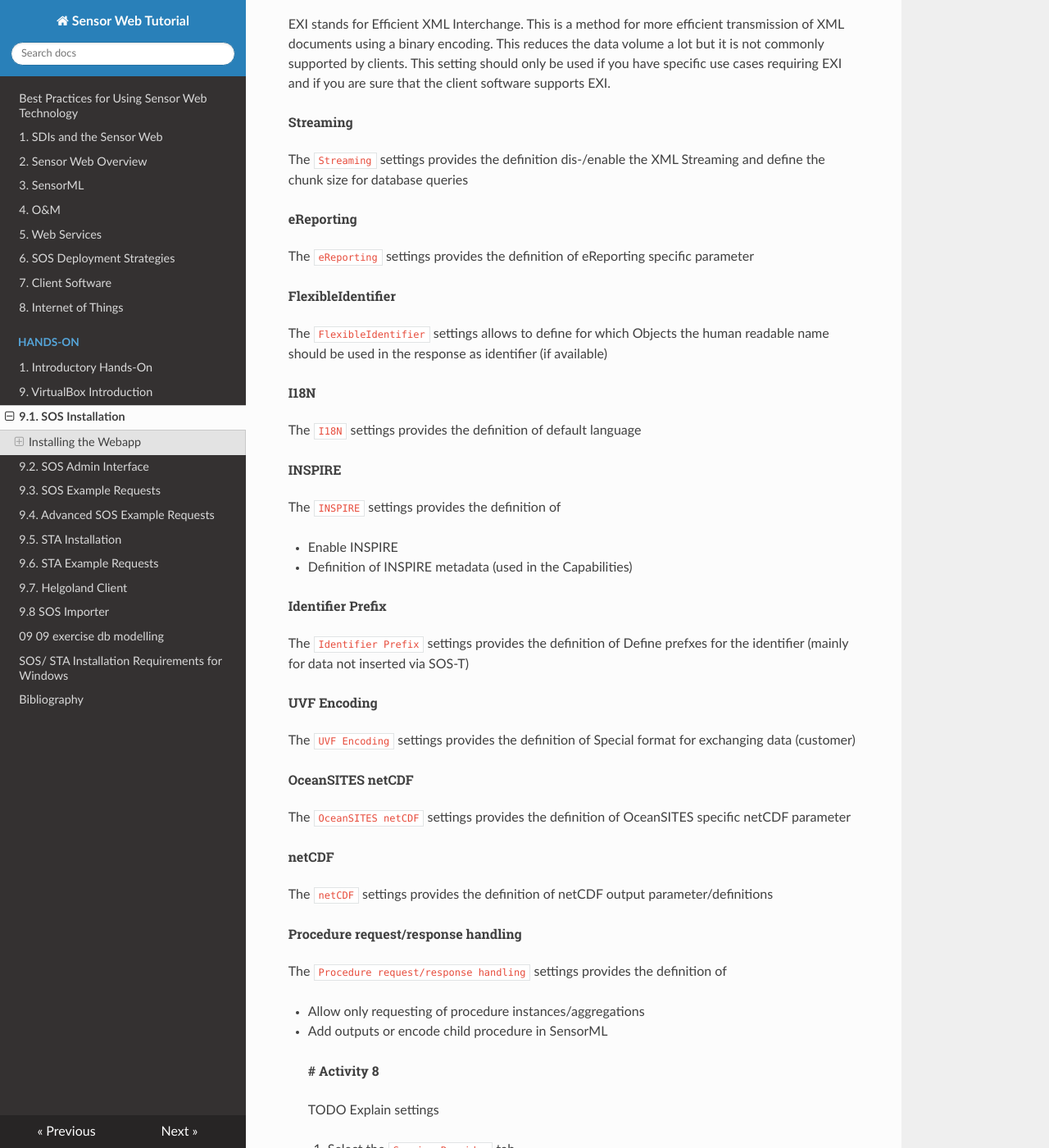
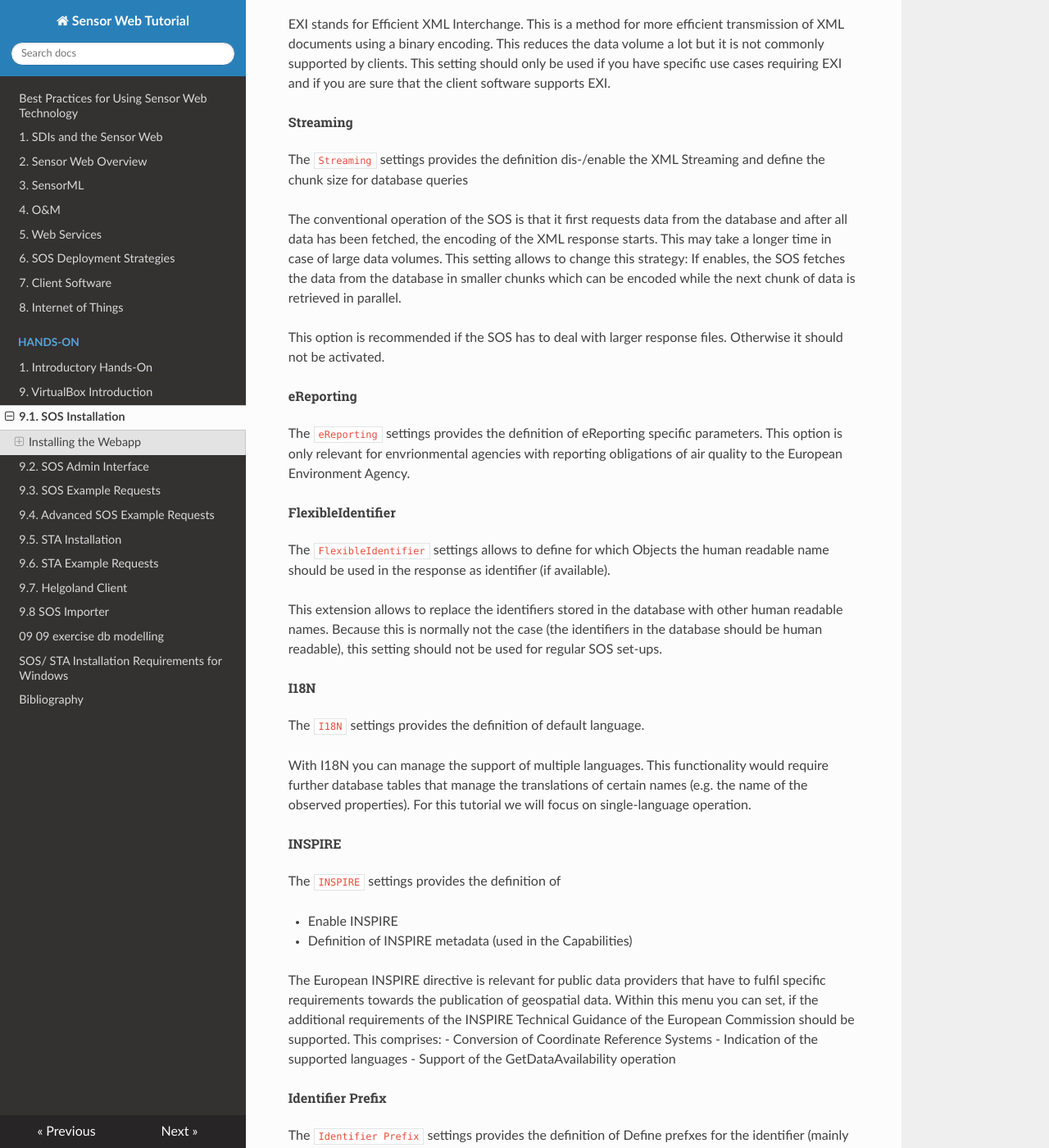
Before and after one commit to 52North/sensor-web-tutorial, an MkDocs documentation site: the page built from docs/hands-on/09_01_sos_installation_war_file.md, in a window 1280 px wide and 1400 px high, scrolled down 11434 px. Shown: the whole window at 82% size. Built offline with MkDocs 1.6.1, drawn with Linux system fonts in a browser that asks for light colours; nearby versions of some CDN libraries.

Commit message:
Update 09_01_sos_installation_war_file.md

```diff
--- a/docs/hands-on/09_01_sos_installation_war_file.md
+++ b/docs/hands-on/09_01_sos_installation_war_file.md
@@ -242,17 +242,25 @@ EXI stands for Efficient XML Interchange. This is a method for more efficient tr
 
 The `Streaming` settings provides the definition dis-/enable the XML Streaming and define the chunk size for database queries
 
+The conventional operation of the SOS is that it first requests data from the database and after all data has been fetched, the encoding of the XML response starts. This may take a longer time in case of large data volumes. This setting allows to change this strategy: If enables, the SOS fetches the data from the database in smaller chunks which can be encoded while the next chunk of data is retrieved in parallel.
+
+This option is recommended if the SOS has to deal with larger response files. Otherwise it should not be activated.
+
 ###### eReporting
 
-The `eReporting` settings provides the definition of eReporting specific parameter
+The `eReporting` settings provides the definition of eReporting specific parameters. This option is only relevant for envrionmental agencies with reporting obligations of air quality to the European Environment Agency.
 
 ###### FlexibleIdentifier
 
-The `FlexibleIdentifier` settings allows to define for which Objects the human readable name should be used in the response as identifier (if available)
+The `FlexibleIdentifier` settings allows to define for which Objects the human readable name should be used in the response as identifier (if available).
+
+This extension allows to replace the identifiers stored in the database with other human readable names. Because this is normally not the case (the identifiers in the database should be human readable), this setting should not be used for regular SOS set-ups.
 
 ###### I18N
 
-The `I18N` settings provides the definition of default language
+The `I18N` settings provides the definition of default language.
+
+With I18N you can manage the support of multiple languages. This functionality would require further database tables that manage the translations of certain names (e.g. the name of the observed properties). For this tutorial we will focus on single-language operation.
 
 ###### INSPIRE
 
@@ -260,6 +268,11 @@ The `INSPIRE` settings provides the definition of
 
 - Enable INSPIRE
 - Definition of INSPIRE metadata (used in the Capabilities)
+
+The European INSPIRE directive is relevant for public data providers that have to fulfil specific requirements towards the publication of geospatial data. Within this menu you can set, if the additional requirements of the INSPIRE Technical Guidance of the European Commission should be supported. This comprises:
+- Conversion of Coordinate Reference Systems
+- Indication of the supported languages
+- Support of the GetDataAvailability operation
 
 ###### Identifier Prefix
 
```
